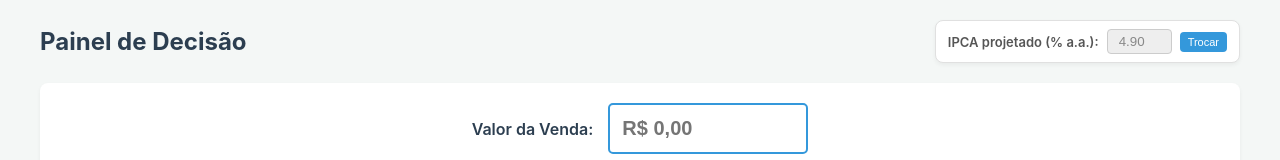
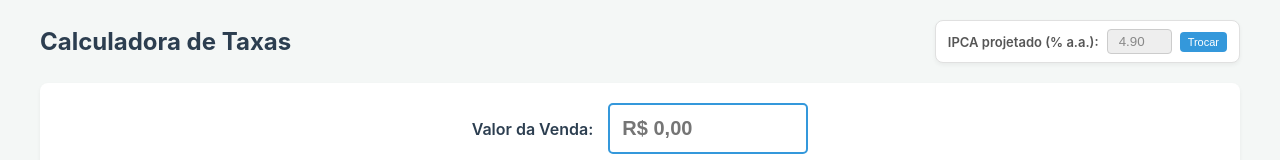
Before and after one commit to tamandarett/desconto, a plain HTML site: page index.html in a window 1280 px wide. Shown: the top 160 px of the page. Drawn offline with Linux system fonts and the light colour scheme.

Commit message:
Update index.html

```diff
--- a/index.html
+++ b/index.html
@@ -3,7 +3,7 @@
 <head>
     <meta charset="UTF-8">
     <meta name="viewport" content="width=device-width, initial-scale=1.0">
-    <title>Calculadora de vendas</title>
+    <title>Calculadora de taxas</title>
     <link rel="icon" href="favicon.png" type="image/png">
     <style>
         * { box-sizing: border-box; }
@@ -289,7 +289,7 @@
     <div class="container">
         <header>
             <img src="logo.png" alt="Logo da Empresa" class="logo" onerror="this.style.display='none'">
-            <h1>Painel de Decisão</h1>
+            <h1>Calculadora de Taxas</h1>
 
             <div class="inflation-corner" title="Taxa utilizada para estimar a perda de poder de compra nas parcelas futuras.">
                 <label for="inflationValue">IPCA projetado (% a.a.):</label>
```
